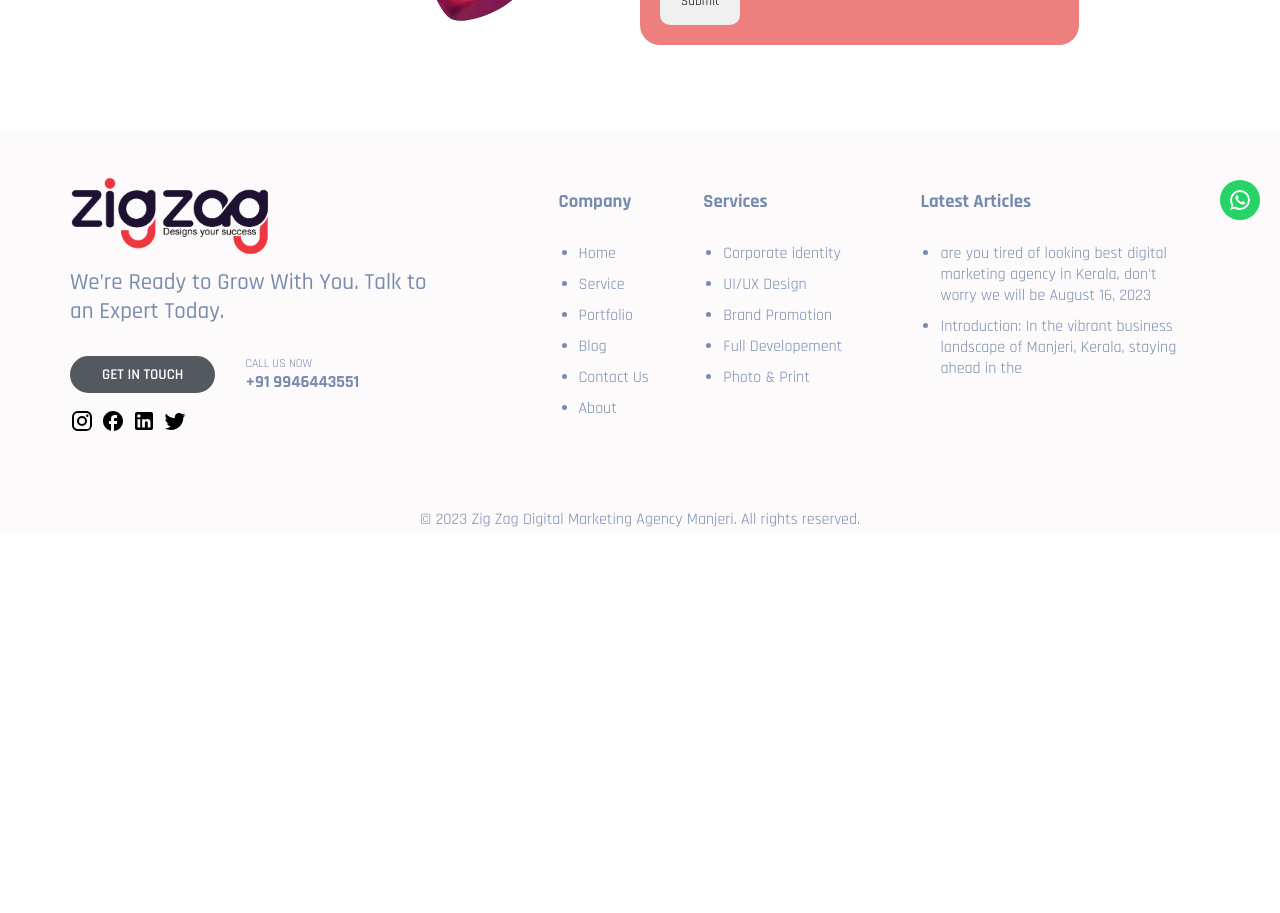
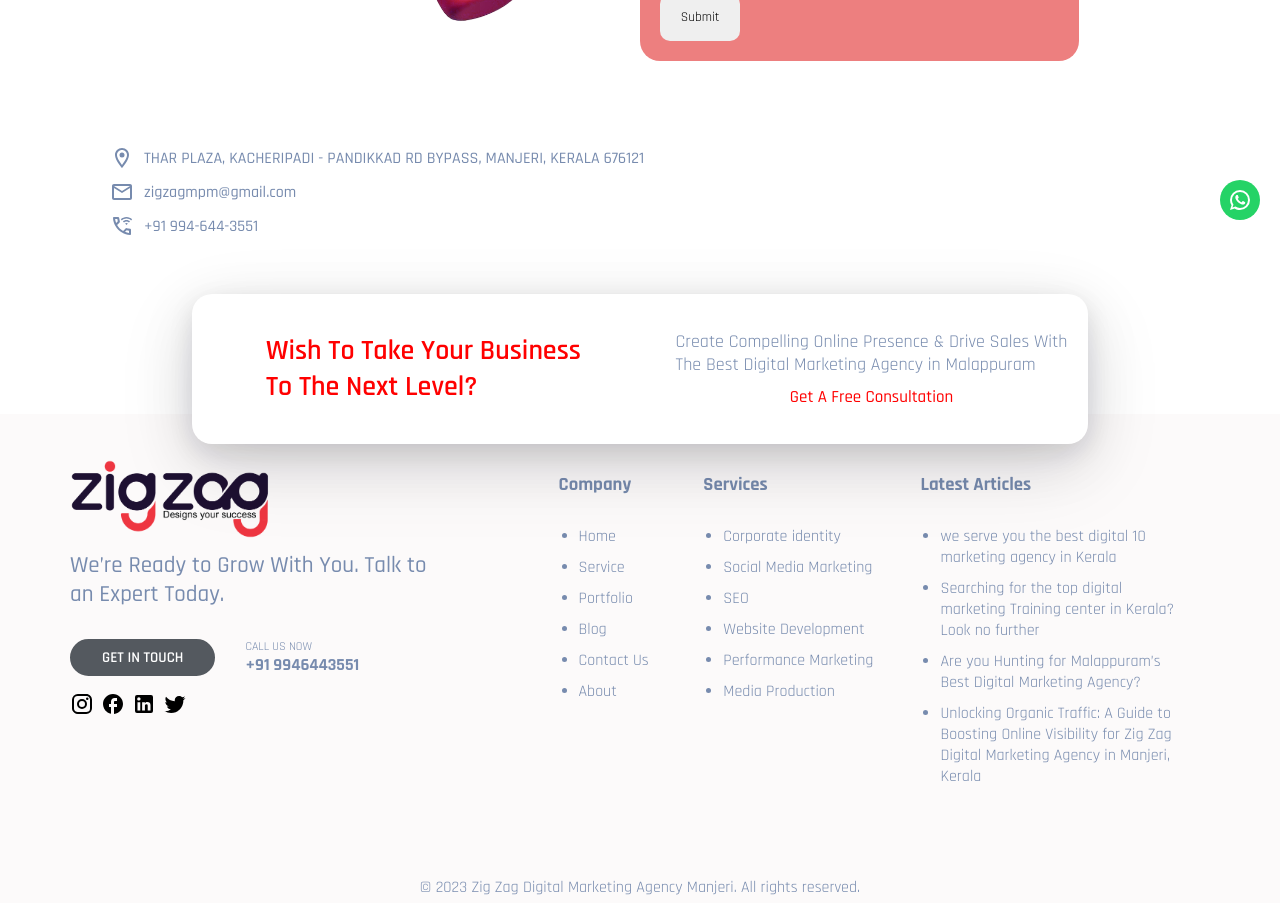
Before and after one commit to dilshadkt/zig-zag-solution, a React (Create React App) app: page /contact in a window 1280 px wide. Shown: the part 560-1473 px from the top of the page. Before the commit the page ends 1105 px from the top, so only its background shows below. Built offline with nearby package versions, Linux system fonts and the light colour scheme.

Commit message:
updated alignment

```diff
--- a/src/components/Blogs.jsx
+++ b/src/components/Blogs.jsx
@@ -169,7 +169,7 @@
             style={{ textDecoration: "none", color: "inherit" }}
             to={"blogs"}
           >
-            Exploar More
+            Explore More
           </Link>
         </ExploreBtn>
       </Wrapper>
--- a/src/components/Contact.jsx
+++ b/src/components/Contact.jsx
@@ -2,15 +2,19 @@
 import styled from "styled-components";
 import emailjs from "@emailjs/browser";
 import contact from "../assets/contact/contact us digital marketing agency malappuram.png";
+import MailOutlineIcon from "@mui/icons-material/MailOutline";
+import LocationOnOutlinedIcon from "@mui/icons-material/LocationOnOutlined";
+import WifiCalling3OutlinedIcon from "@mui/icons-material/WifiCalling3Outlined";
 
 const Contaienr = styled.div``;
 const Wrapper = styled.div`
   @media only screen and (max-width: 768px) {
-    flex-direction: column;
+    /* flex-direction: column; */
     padding: 20px;
   }
   padding: 20px 70px;
   display: flex;
+  flex-direction: column;
 `;
 const Right = styled.div`
   display: flex;
@@ -65,6 +69,7 @@
 `;
 const Option = styled.option``;
 const TextArea = styled.textarea`
+  /* max-width: 98%; */
   padding: 6px;
   font-size: 17px;
   border: none;
@@ -72,6 +77,7 @@
   height: 70px;
   border-radius: 10px;
   margin: 10px 0px;
+  resize: none;
 `;
 const Button = styled.button`
   margin-top: 10px;
@@ -84,20 +90,34 @@
     color: red;
   }
 `;
-const Response = styled.div`
+
+const Top = styled.div`
   @media only screen and (max-width: 768px) {
-    right: 10px;
-    bottom: 20px;
+    flex-direction: column;
   }
-  display: ${(props) => (props.status ? "flex" : "none ")};
-  border: 1px solid green;
-  background-color: #cdf6cd;
-  padding: 5px 10px;
-  bottom: 0;
-  position: absolute;
+  display: flex;
+`;
+
+const ContactItems = styled.ul`
+  color: rgb(119, 139, 174);
+  list-style: none;
+`;
+const ContactItem = styled.li`
+  font-weight: 500;
+  display: flex;
+  align-items: center;
+  margin: 10px 0px;
+`;
+const Bottom = styled.div`
+  @media only screen and (max-width: 768px) {
+    flex-direction: column;
+    padding: 20px;
+  }
+`;
+const Response = styled.span`
   color: green;
+  font-size: 18px;
   font-weight: 500;
-  font-size: 20px;
 `;
 const Contact = () => {
   const [isResponse, setIsResponse] = useState(0);
@@ -108,7 +128,7 @@
     emailjs
       .sendForm(
         "service_uyx61ym",
-        "template_ojwv1hv",
+        "template_k438js2",
         form.current,
         "feYFFeEJ8N7t8b0ih"
       )
@@ -126,13 +146,17 @@
   return (
     <Contaienr>
       <Wrapper>
+        <Top>
           <Left>
             <Image src={contact} />
           </Left>
           <Right>
             <ContactFormm ref={form} onSubmit={sendEmail}>
               <Field name="name" placeholder="Enter your name"></Field>
-            <Field name="number" placeholder="Enter your mobile number"></Field>
+              <Field
+                name="number"
+                placeholder="Enter your mobile number"
+              ></Field>
               <Field
                 name="email"
                 type="email"
@@ -145,6 +169,8 @@
                 <Option>Twitter</Option>
                 <Option>Youtube</Option>
                 <Option>Google search</Option>
+                <Option>Recommendation</Option>
+
                 <Option>Other</Option>
               </SelectField>
               <SelectField name="enquiry">
@@ -152,16 +178,44 @@
                 <Option>Full Digital Market Activity</Option>
                 <Option>SEO</Option>
                 <Option>Social Media Management</Option>
-              <Option>Influvencer Marketing</Option>
+                <Option>Influencer Marketing</Option>
                 <Option>Paid Ads</Option>
                 <Option>Website Development</Option>
                 <Option>other</Option>
               </SelectField>
+              <SelectField name="budget">
+                <Option>Select Your Budget</Option>
+                <Option>Below 20,000 INR</Option>
+                <Option> 20,000-50,000 INR</Option>
+                <Option>50,000-100,000 INR</Option>
+                <Option>Above 1Lakh INR</Option>
+              </SelectField>
               <TextArea name="message"></TextArea>
+              {isResponse ? (
+                <Response>Thank for your response 👍</Response>
+              ) : (
                 <Button>Submit</Button>
-            <Response status={isResponse}>Thanks for your response</Response>
+              )}
             </ContactFormm>
           </Right>
+        </Top>
+        <Bottom>
+          <ContactItems>
+            <ContactItem>
+              <LocationOnOutlinedIcon style={{ marginRight: "10px" }} />
+              THAR PLAZA, KACHERIPADI - PANDIKKAD RD BYPASS, MANJERI, KERALA
+              676121
+            </ContactItem>
+            <ContactItem>
+              <MailOutlineIcon style={{ marginRight: "10px" }} />
+              zigzagmpm@gmail.com
+            </ContactItem>
+            <ContactItem>
+              <WifiCalling3OutlinedIcon style={{ marginRight: "10px" }} />
+              +91 994-644-3551
+            </ContactItem>
+          </ContactItems>
+        </Bottom>
       </Wrapper>
     </Contaienr>
   );
--- a/src/components/Footer.jsx
+++ b/src/components/Footer.jsx
@@ -13,6 +13,7 @@
   background-color: rgb(252, 250, 250);
 `;
 const Wrapper = styled.div`
+  position: relative;
   @media screen and (max-width: 768px) {
     padding: 20px;
     padding-bottom: 70px;
@@ -155,8 +156,96 @@
   margin-bottom: 10px;
   color: rgb(119, 139, 174);
 `;
+const FooterBoxContainer = styled.div`
+  background-color: #fff;
+  width: 100%;
+  height: 140px;
+  position: relative;
+  display: flex;
+  justify-content: center;
+`;
+const FooterBox = styled.div`
+  @media screen and (max-width: 768px) {
+    flex-direction: column;
+    width: 90%;
+    bottom: -10px;
+  }
+  display: flex;
+  box-shadow: rgba(17, 17, 26, 0.1) 0px 8px 24px,
+    rgba(17, 17, 26, 0.1) 0px 16px 56px, rgba(17, 17, 26, 0.1) 0px 24px 80px;
+  position: absolute;
+  z-index: 5;
+  width: 70%;
+  height: 150px;
+  background-color: white;
+  border-radius: 20px;
+  bottom: -30px;
+`;
+const BoxLeft = styled.div`
+  @media screen and (max-width: 768px) {
+    font-size: 22px;
+    text-align: center;
+    padding-bottom: 0;
+  }
+  padding: 15px;
+  color: red;
+  display: flex;
+  align-items: center;
+  justify-content: center;
+  font-size: 28px;
+
+  font-weight: 600;
+  flex: 1;
+`;
+const BoxRight = styled.div`
+  font-size: 18px;
+  font-size: 800;
+  display: flex;
+  flex-direction: column;
+  align-items: center;
+  justify-content: center;
+  color: rgb(119, 139, 174);
+  flex: 1;
+`;
+const GetFreConsultancy = styled.a`
+  @media screen and (max-width: 768px) {
+    color: black;
+    margin-top: 0;
+  }
+  margin-top: 10px;
+  font-size: 17px;
+  font-weight: 500;
+
+  text-decoration: none;
+  cursor: pointer;
+  color: red;
+`;
+const BoxContent = styled.div`
+  @media screen and (max-width: 768px) {
+    display: none;
+  }
+`;
 const Footer = () => {
   return (
+    <>
+      <FooterBoxContainer>
+        <FooterBox>
+          <BoxLeft>
+            Wish To Take Your Business<br></br> To The Next Level?
+          </BoxLeft>
+          <BoxRight>
+            <BoxContent>
+              {" "}
+              Create Compelling Online Presence & Drive Sales With<br></br> The
+              Best Digital Marketing Agency in Malappuram
+            </BoxContent>
+
+            <GetFreConsultancy href="https://wa.me/9946443551?text=Hello ZigZag">
+              Get A Free Consultation
+            </GetFreConsultancy>
+          </BoxRight>
+        </FooterBox>
+      </FooterBoxContainer>
       <Container>
         <Wrapper>
           <Left>
@@ -175,7 +264,15 @@
 
               <ContactInfo>
                 <Contact>CALL US NOW</Contact>
-              <Contact type="number"> +91 9946443551</Contact>
+                <Contact type="number">
+                  {" "}
+                  <a
+                    style={{ color: "inherit", textDecoration: "none" }}
+                    href="tel:123-456-7890"
+                  >
+                    +91 9946443551
+                  </a>
+                </Contact>
               </ContactInfo>
             </Bottom>
             <Social>
@@ -251,10 +348,17 @@
                     Blog
                   </Link>
                 </Items>
-              <Items>Contact Us</Items>
                 <Items>
                   <Link
-                  to={"/about"}
+                    to={"/contact"}
+                    style={{ textDecoration: "none", color: "inherit" }}
+                  >
+                    Contact Us
+                  </Link>
+                </Items>
+                <Items>
+                  <Link
+                    to={"/about/data"}
                     style={{ textDecoration: "none", color: "inherit" }}
                   >
                     {" "}
@@ -266,23 +370,100 @@
             <Services>
               <Head>Services</Head>
               <BnnerLIst>
-              <Items>Corporate identity</Items>
-              <Items>UI/UX Design</Items>
-              <Items>Brand Promotion</Items>
-              <Items>Full Developement</Items>
-              <Items>Photo & Print</Items>
+                <Items>
+                  <Link
+                    to={"/service/corperate"}
+                    style={{ textDecoration: "none", color: "inherit" }}
+                  >
+                    Corporate identity
+                  </Link>
+                </Items>
+                <Items>
+                  <Link
+                    to={"/service/social"}
+                    style={{ textDecoration: "none", color: "inherit" }}
+                  >
+                    Social Media Marketing
+                  </Link>
+                </Items>
+                <Items>
+                  <Link
+                    to={"/service/seo"}
+                    style={{ textDecoration: "none", color: "inherit" }}
+                  >
+                    SEO
+                  </Link>
+                </Items>
+                <Items>
+                  {" "}
+                  <Link
+                    to={"/service/webdev"}
+                    style={{ textDecoration: "none", color: "inherit" }}
+                  >
+                    {" "}
+                    Website Development
+                  </Link>
+                </Items>
+                <Items>
+                  {" "}
+                  <Link
+                    to={"/service/performence"}
+                    style={{ textDecoration: "none", color: "inherit" }}
+                  >
+                    {" "}
+                    Performance Marketing
+                  </Link>
+                </Items>
+                <Items>
+                  {" "}
+                  <Link
+                    to={"/service/corperate"}
+                    style={{ textDecoration: "none", color: "inherit" }}
+                  >
+                    {" "}
+                    Media Production
+                  </Link>
+                </Items>
               </BnnerLIst>
             </Services>
             <Latest>
               <Head>Latest Articles</Head>
               <BnnerLIst>
                 <Items>
-                are you tired of looking best digital marketing agency in
-                Kerala, don't worry we will be August 16, 2023
+                  <Link
+                    to={"/blogs/best-digital"}
+                    style={{ textDecoration: "none", color: "inherit" }}
+                  >
+                    we serve you the best digital 10 marketing agency in Kerala
+                  </Link>
                 </Items>
                 <Items>
-                Introduction: In the vibrant business landscape of Manjeri,
-                Kerala, staying ahead in the
+                  <Link
+                    to={"/blogs/training"}
+                    style={{ textDecoration: "none", color: "inherit" }}
+                  >
+                    Searching for the top digital marketing Training center in
+                    Kerala? Look no further
+                  </Link>
+                </Items>
+                <Items>
+                  <Link
+                    to={"/blogs/hunting"}
+                    style={{ textDecoration: "none", color: "inherit" }}
+                  >
+                    Are you Hunting for Malappuram’s Best Digital Marketing
+                    Agency?
+                  </Link>
+                </Items>
+                <Items>
+                  <Link
+                    to={"/blogs/Unlocking "}
+                    style={{ textDecoration: "none", color: "inherit" }}
+                  >
+                    Unlocking Organic Traffic: A Guide to Boosting Online
+                    Visibility for Zig Zag Digital Marketing Agency in Manjeri,
+                    Kerala
+                  </Link>
                 </Items>
               </BnnerLIst>
             </Latest>
@@ -292,6 +473,7 @@
           © 2023 Zig Zag Digital Marketing Agency Manjeri. All rights reserved.
         </Copyright>
       </Container>
+    </>
   );
 };
 
--- a/src/components/Navbar.jsx
+++ b/src/components/Navbar.jsx
@@ -181,7 +181,7 @@
     };
   }, []);
   return (
-    <Container value={scrolled}>
+    <Container value={scrolled} onMouseLeave={() => setIsOpen(0)}>
       <Wrapper>
         <Left value={scrolled}>
           <Logo src={scrolled ? logo : logoimg} />
--- a/src/components/Portfolio.jsx
+++ b/src/components/Portfolio.jsx
@@ -102,7 +102,7 @@
             to={"portfolio"}
             style={{ textDecoration: "none", color: "inherit" }}
           >
-            Exploar More
+            Explore More
           </Link>
         </ExploreBtn>
       </Wrapper>
--- a/src/components/Reviews/Reviews.jsx
+++ b/src/components/Reviews/Reviews.jsx
@@ -19,7 +19,7 @@
   /* width: 100%; */
 `;
 const Hider = styled.div`
-  z-index: 10;
+  z-index: 5;
   position: absolute;
   width: 100%;
   background-color: white;
--- a/src/components/Serivice.jsx
+++ b/src/components/Serivice.jsx
@@ -145,6 +145,7 @@
                 <Item>Strategy Development</Item>
                 <Item>Design and Collateral Creation</Item>
                 <Item>Implementation</Item>
+                <Item>Visual Identity</Item>
               </List>
               <LearnMore>
                 <Link
@@ -278,7 +279,7 @@
               to={"/service/corperate"}
               style={{ textDecoration: "none", color: "inherit" }}
             >
-              Exploar More
+              Explore More
             </Link>
           </ExploreBtn>
         </Bottom>
--- a/src/components/WhyChoose.jsx
+++ b/src/components/WhyChoose.jsx
@@ -13,6 +13,7 @@
 import white from "../assets/client-logo/white.png";
 import BIDON from "../assets/client-logo/Anekavarna---Logo..png";
 import skyblue from "../assets/client-logo/skyblue.png";
+import IndianHabibi from "../assets/client-logo/INDIAN HABIBI.png";
 
 const Container = styled.div`
   position: relative;
@@ -22,6 +23,7 @@
 const Wrapper = styled.div`
   @media screen and (max-width: 768px) {
     padding: 20px;
+    margin: 0% ${(props) => props.status === "data" && 0}%;
   }
   margin: 0% ${(props) => props.status === "data" && 10}%;
   padding: 20px 100px;
@@ -74,6 +76,7 @@
   color: rgb(161, 124, 122);
 `;
 const ClinteLogo = styled.div`
+  margin-top: 25px;
   width: 100%;
   flex-wrap: wrap;
   display: flex;
@@ -108,11 +111,14 @@
   height: 100%;
   object-fit: contain;
 `;
+
 const WhyChoose = ({ status }) => {
   return (
     <Container>
       <Wrapper status={status}>
-        <Header>Why Choose Us</Header>
+        <Header>
+          Why Zig Zag As Your Trusted Digital Marketing Agency In Malappuram
+        </Header>
         <Boxes>
           <Box>
             <Icon src={Clientcentric} />
@@ -147,6 +153,8 @@
             </Description>
           </Box>
         </Boxes>
+        <Header>Our Clientele</Header>
+
         <ClinteLogo>
           <LogoContaienr>
             <Image src={Anekavarna} />
@@ -176,7 +184,7 @@
             <Image src={skyblue} />
           </LogoContaienr>
           <LogoContaienr>
-            <Image src={Anekavarna} />
+            <Image src={IndianHabibi} />
           </LogoContaienr>
         </ClinteLogo>
       </Wrapper>
--- a/src/pages/Service/Seo.jsx
+++ b/src/pages/Service/Seo.jsx
@@ -76,7 +76,7 @@
           continues to improve your position on Google till you rank No.1 on
           Google!
         </Content>
-        <SubHeader>Why Social Media Marketing?</SubHeader>
+        <SubHeader>Why SEO Matters?</SubHeader>
         <BoxContainer>
           <Box>
             SEO is your gateway to being found on search engine result pages
@@ -94,7 +94,7 @@
             service, or solution
           </Box>
         </BoxContainer>
-        <SubHeader>Our Social Media Marketing Approach</SubHeader>
+        <SubHeader>Our SEO Approach</SubHeader>
         <BottomContaier>
           <Left>
             <BoxContainer>
--- a/src/pages/Service/SocialMedia.jsx
+++ b/src/pages/Service/SocialMedia.jsx
@@ -124,17 +124,21 @@
         </Content>
         <SubHeader>Why Social Media Marketing?</SubHeader>
         <BoxContainer>
-          <Box>People use social media for various reasons</Box>
           <Box>
-            It is where your customers are. Unlike traditional marketing methods
+            Social media marketing is vital for brands due to its diverse user
+            engagement.
           </Box>
           <Box>
-            The ability to measure insights and performance accurately makes it
-            the best marketing.
+            It's where customers are and unlike traditional methods, it offers
+            personalized targeting for rapid growth.
           </Box>
           <Box>
-            Our Social media marketing enables your brand awareness, customer
-            engagement,
+            Accurate performance measurement makes it the best marketing method
+            for brands.
+          </Box>
+          <Box>
+            Our tailored social media strategies boost brand awareness,
+            engagement, and growth.,
           </Box>
         </BoxContainer>
         <SubHeader>Our Social Media Marketing Approach</SubHeader>
```
Also changed, not shown: src/components/AboutUs.jsx (+67 -36 lines), src/components/MissionVison.jsx (+4 -3 lines), 1 other file (tests, documents, lock files or other folders). Lines whose indentation alone changed are shown as unchanged.
